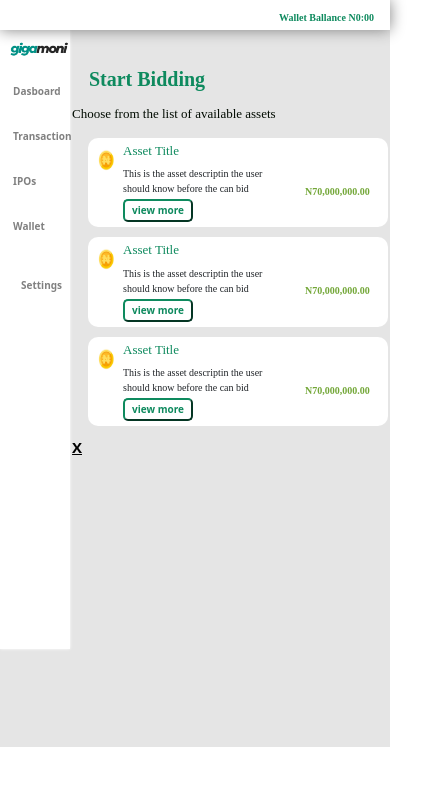
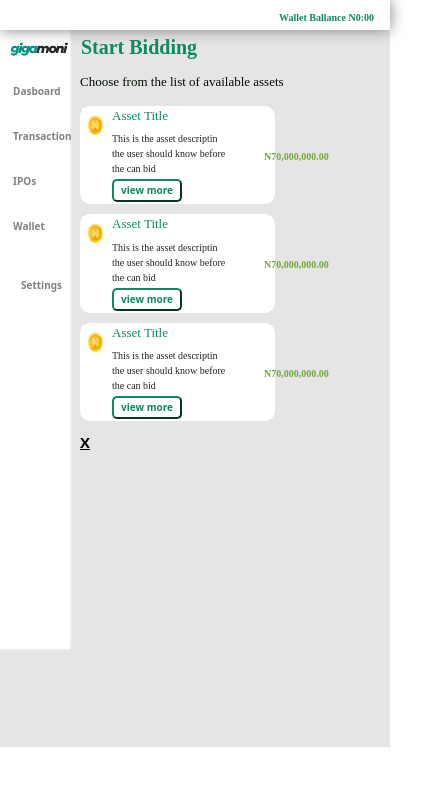
Before and after one commit to Peter-Dumbari/gigamoni, a React (Create React App) app: page /startbiding in a window 390 px wide. Shown: the top 786 px of the page, 436 px wide, since content can reach past the window. Built offline with nearby package versions, Linux system fonts and the light colour scheme.

Commit message:
run commit

```diff
--- a/src/components/pages/startbbing.css
+++ b/src/components/pages/startbbing.css
@@ -116,10 +116,9 @@
 
   @media (min-width: 320px) and (max-width: 767px){
     .startbbing__container{
-        margin: 2rem 0 0 4.5rem;
+        margin: 0 0 0 3rem;
+        padding-left: 1rem;
         width: 100%;
-        padding-right: 3rem;
-        max-width: 1500px;
     }
 
     .startbidding__header{
@@ -136,13 +135,15 @@
     font-size: 15px;
     text-decoration: none;
     font-weight: 800;
+    margin-left: 1rem;
 }
 
 .startbidding__card{
-    padding: 5px;
-    width: 300px;
+    padding: 2px;
+    width: 63%;
     margin-bottom: 10px ;
     margin-left: 1rem;
+
 
 }
 
@@ -161,18 +162,19 @@
 
 .startbidding__card h4{
     font-size: 10px;
-    float: left;
+
 }
 
 .startbidding__card p{
     font-size: 10px;
     font: 600;
-    width: 150px;
+    width: 120px;
     margin: 0%;
 }
 
 .startbidding__header h5{
     font-size: small;
+    margin-left: 1rem;
 }
 
 
```
